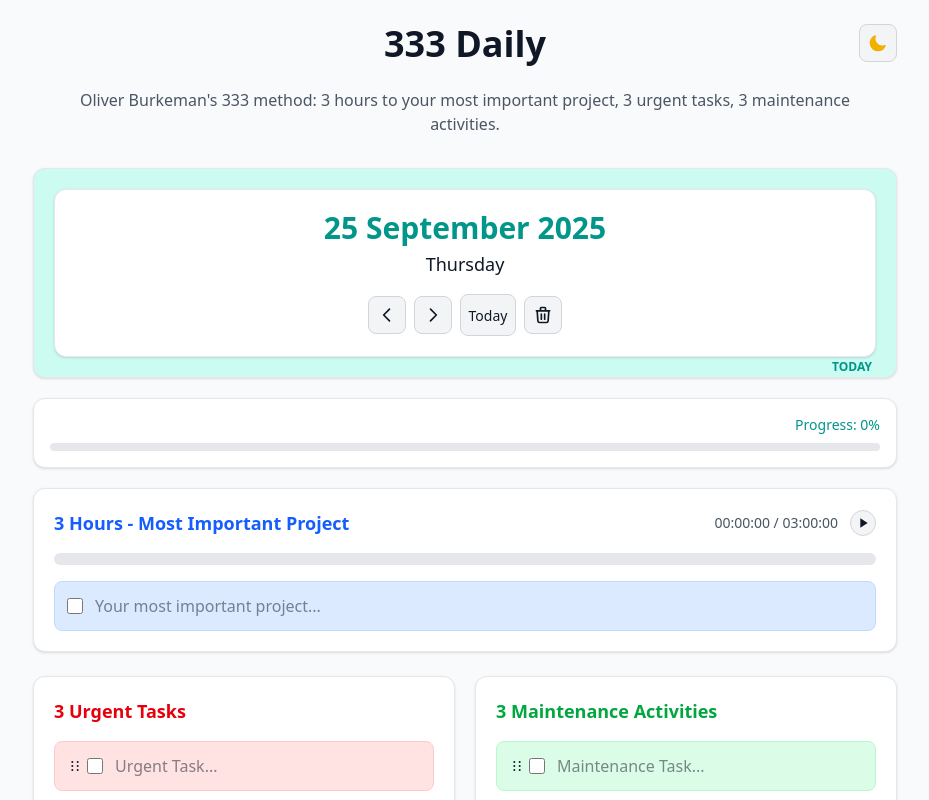
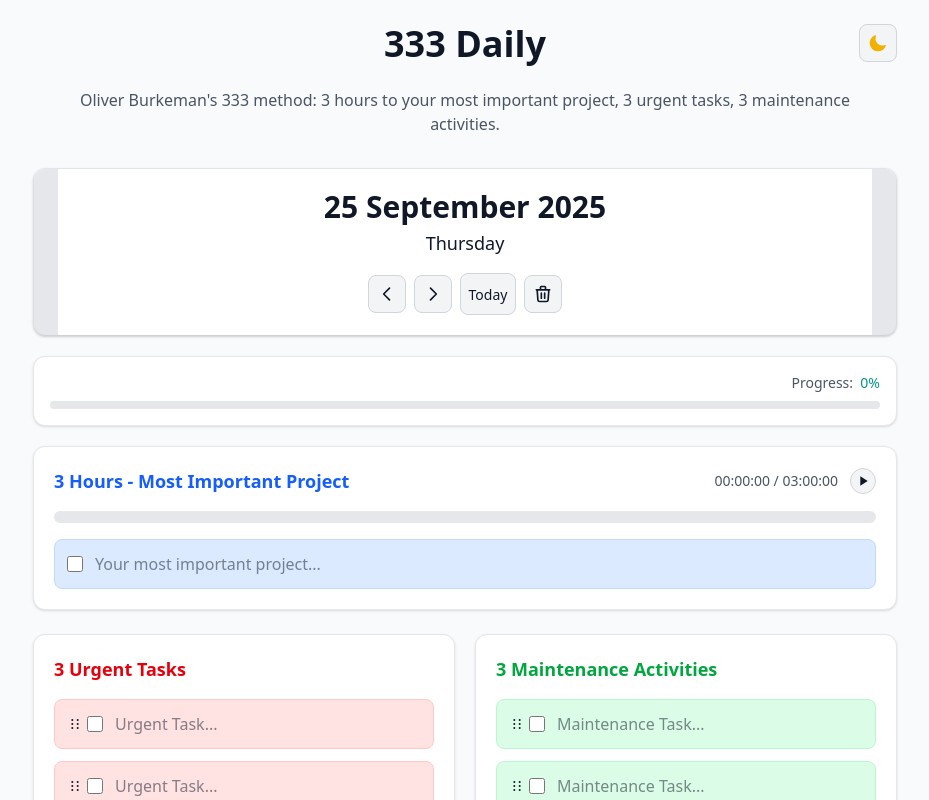
Before and after one commit to rthrs/333daily, a React (Vite) app: page / in a window 1280 px wide. Shown: the top 800 px of the page, without its empty margins (175-1104 px from the left). Built offline with nearby package versions, Linux system fonts and the light colour scheme.

Commit message:
refactor: enhance DateNavigation and ProgressIndicator components with improved styling and layout adjustments

```diff
--- a/src/components/DateNavigation.jsx
+++ b/src/components/DateNavigation.jsx
@@ -46,19 +46,12 @@
   )
 
   return (
-    <div className={`card ${dayStyles.background} relative`}>
-      {/* Day text in bottom right corner of outer box */}
-      <div className="absolute bottom-0 right-0 pr-6">
+    <div className={`card p-0`}>
 
 
-        <span className={`text-xs uppercase font-bold ${dayStyles.text}`}>
-        { getDayText(dateFlags)}
-        </span>
-      </div>
-
-      <div className={`card space-y-4 px-4`}>
+      <div className={`card space-y-4 px-4 border-y-0 border-x-24 ${dayStyles.background}`}>
           <div className="text-center">
-            <h2 className={`text-3xl font-bold ${dayStyles.text} hover:opacity-80 transition-opacity cursor-pointer`} onClick={handleCalendarClick}>
+            <h2 className={`text-3xl font-bold hover:opacity-80 transition-opacity cursor-pointer`} onClick={handleCalendarClick}>
               {formatDateShort(currentDate)}
             </h2>
             <p className={`text-lg font-light mt-1`}>
@@ -72,7 +65,7 @@
                 type="date"
                 name="date"
                 value={currentDate}
-                onValueChange={(e) => handleDateInputChange(e.target.value)}
+                onChange={(e) => handleDateInputChange(e.target.value)}
                 className="sr-only"
                 style={{
                   colorScheme: isDark ? 'dark' : 'light'
--- a/src/components/ProgressIndicator.jsx
+++ b/src/components/ProgressIndicator.jsx
@@ -10,9 +10,10 @@
 
   return (
     <div className="card p-4">
-      <div className="flex justify-between mb-2  flex-col md:flex-row">
+      <div className="flex mb-2  flex-col md:flex-row">
 
-        <span className={`ml-auto text-sm font-medium ${dayStyles.text}`}> Progress: {completionPercentage}%</span>
+        <span className={`ml-auto text-sm font-medium text-gray-600 dark:text-gray-300`}>Progress: &nbsp;</span>
+        <span className={`text-sm font-medium ${dayStyles.text}`}>{completionPercentage}%</span>
       </div>
       <div className="w-full bg-gray-200 dark:bg-gray-700 rounded-full h-2">
         <div
--- a/src/utils/styleUtils.js
+++ b/src/utils/styleUtils.js
@@ -12,39 +12,36 @@
 
   if (isToday) {
     return {
-      background: 'bg-teal-100 dark:bg-teal-900/90 dark:border-teal-800/60',
+      background: 'teal-100 dark:bg-teal-950 dark:border-teal-700',
       text: 'text-teal-600 dark:text-teal-400',
-      progressColor: 'bg-teal-500 dark:bg-teal-600'
+      progressColor: 'bg-teal-500 dark:bg-teal-700'
     }
   }
   if (isYesterday) {
     return {
-
-      background: 'bg-yellow-100 dark:bg-yellow-900/90 dark:border-yellow-800/60',
-      text: 'text-yellow-600 dark:text-yellow-400',
-      progressColor: 'bg-yellow-500 dark:bg-yellow-600'
+      background: 'bg-orange-100 dark:bg-orange-950 dark:border-orange-700',
+      text: 'text-orange-600 dark:text-orange-400',
+      progressColor: 'bg-orange-500 dark:bg-orange-600'
     }
   }
   if (isTomorrow) {
     return {
-
-      background: 'bg-sky-100 dark:bg-sky-900/90 dark:border-sky-800/60',
-      text: 'text-sky-600 dark:text-sky-400',
-      progressColor: 'bg-sky-500 dark:bg-sky-600'
+      background: 'bg-blue-100 dark:bg-blue-950 dark:border-blue-700',
+      text: 'text-blue-600 dark:text-blue-400',
+      progressColor: 'bg-blue-500 dark:bg-blue-600'
     }
   }
   if (isPast) {
     return {
-
-      background: 'bg-slate-100 dark:bg-slate-700/90',
-      text: 'text-slate-600 dark:text-slate-400',
-      progressColor: 'bg-slate-500 dark:bg-slate-600'
+      background: 'bg-red-100 dark:bg-red-950 dark:border-red-700',
+      text: 'text-red-600 dark:text-red-400',
+      progressColor: 'bg-red-500 dark:bg-red-600'
     }
   }
 
   // isFuture
   return {
-    background: 'bg-purple-100 dark:bg-purple-900/90 dark:border-purple-800/60',
+    background: 'bg-purple-100 dark:bg-purple-950 dark:border-purple-700',
     text: 'text-purple-600 dark:text-purple-400',
     progressColor: 'bg-purple-500 dark:bg-purple-600'
   }
```
